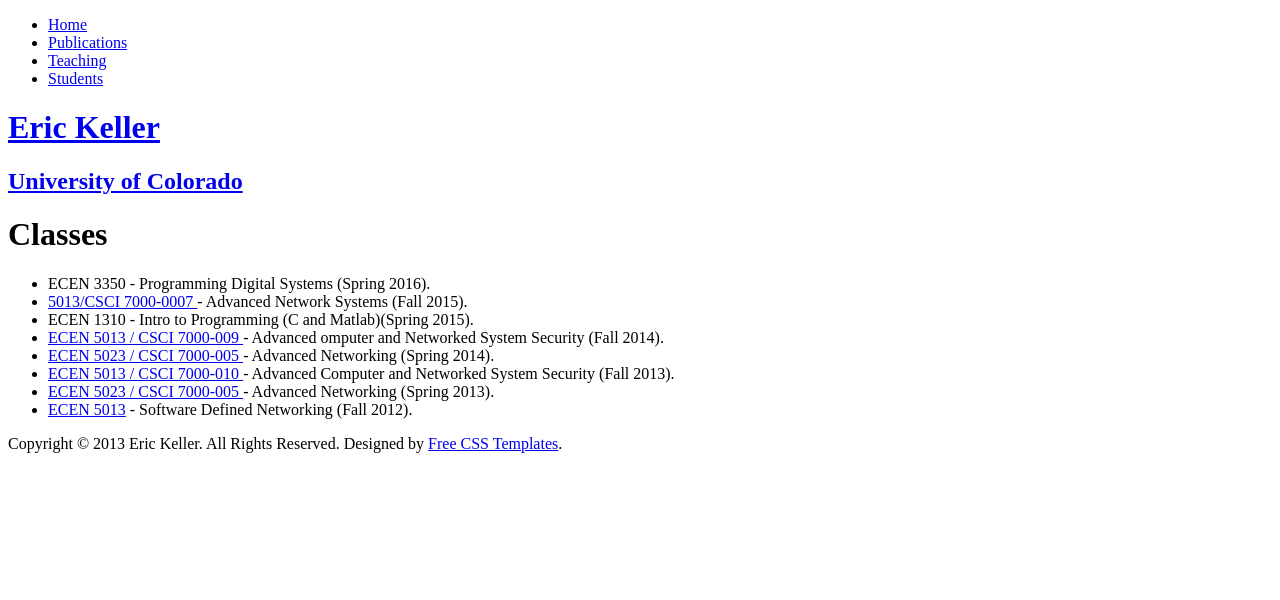
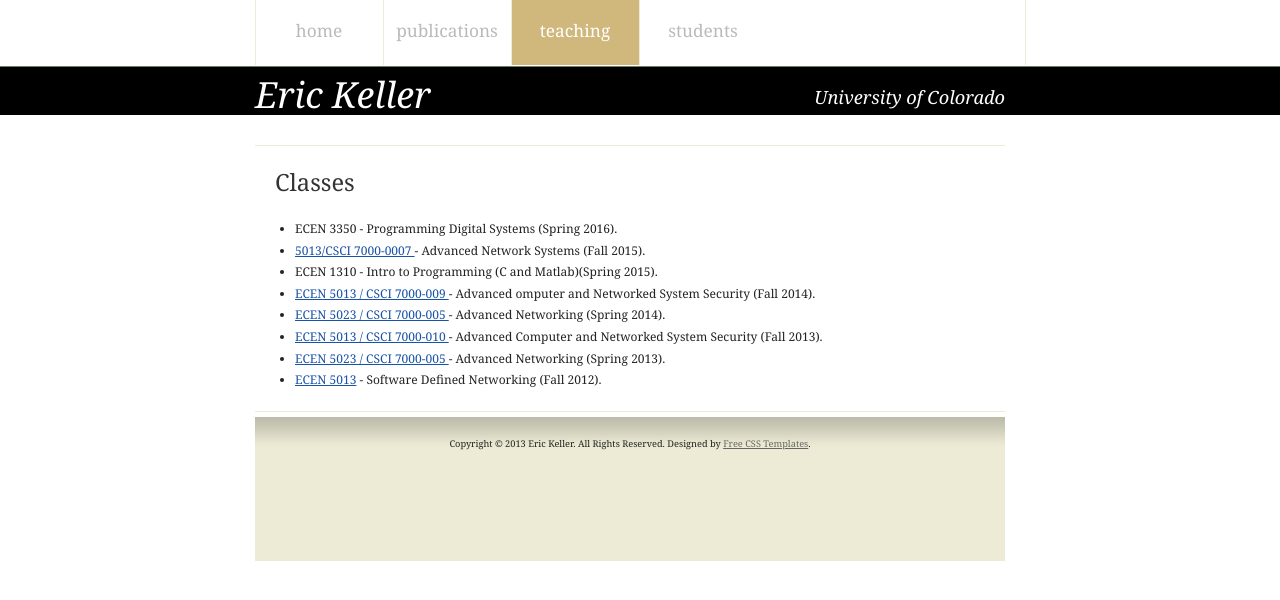
Before and after one commit to nsr-colorado/nsr-colorado.github.io, a Jekyll site: the page built from personal_pages/ekeller/teaching.html, in a window 1280 px wide. Shown: the top 600 px of the page. Built offline with Jekyll 4.4.1, drawn with Linux system fonts in a browser that asks for light colours.

Commit message:
updated some links

```diff
--- a/personal_pages/ekeller/publications.html
+++ b/personal_pages/ekeller/publications.html
@@ -20,12 +20,12 @@
 <title>Eric Keller's Publications -- University of Colorado</title>
 <link rel="shortcut icon" href="http://www.colorado.edu/sites/default/files/favicon.png" />
 
-<link href="css/default.css" rel="stylesheet" type="text/css" />
+<link href="http://nsr.colorado.edu/personal_pages/ekeller/css/default.css" rel="stylesheet" type="text/css" />
 <meta name="author" content="Eric Keller" />
 
 
 
-<link href="css/default.css" rel="stylesheet" type="text/css" />
+<link href="http://nsr.colorado.edu/personal_pages/ekeller/css/default.css" rel="stylesheet" type="text/css" />
 </head>
 <body>
 
@@ -51,7 +51,7 @@
 <!-- end #menu -->
 <div id="header">
 
-   <h1><a href="http://ngn.cs.colorado.edu/~ekeller">Eric Keller</a></h1>
+   <h1><a href="http://nsr.colorado.edu/ekeller">Eric Keller</a></h1>
    <h2><a href="http://www.colorado.edu/">University of Colorado</a></h2>
 
 </div>
--- a/personal_pages/ekeller/students.html
+++ b/personal_pages/ekeller/students.html
@@ -20,12 +20,12 @@
 <title>Eric Keller's Students -- University of Colorado</title>
 <link rel="shortcut icon" href="http://www.colorado.edu/sites/default/files/favicon.png" />
 
-<link href="../css/default.css" rel="stylesheet" type="text/css" />
+<link href="http://nsr.colorado.edu/personal_pages/ekeller/css/default.css" rel="stylesheet" type="text/css" />
 <meta name="author" content="Eric Keller" />
 
 
 
-<link href="css/default.css" rel="stylesheet" type="text/css" />
+<link href="http://nsr.colorado.edu/personal_pages/ekeller/css/default.css" rel="stylesheet" type="text/css" />
 </head>
 <body>
 
@@ -51,7 +51,7 @@
 <!-- end #menu -->
 <div id="header">
 
-   <h1><a href="http://ngn.cs.colorado.edu/~ekeller">Eric Keller</a></h1>
+   <h1><a href="http://nsr.colorado.edu/ekeller">Eric Keller</a></h1>
    <h2><a href="http://www.colorado.edu/">University of Colorado</a></h2>
 
 </div>
--- a/personal_pages/ekeller/teaching.html
+++ b/personal_pages/ekeller/teaching.html
@@ -20,12 +20,12 @@
 <title>Eric Keller's Teaching -- University of Colorado</title>
 <link rel="shortcut icon" href="http://www.colorado.edu/sites/default/files/favicon.png" />
 
-<link href="../css/default.css" rel="stylesheet" type="text/css" />
+<link href="http://nsr.colorado.edu/personal_pages/ekeller/css/default.css" rel="stylesheet" type="text/css" />
 <meta name="author" content="Eric Keller" />
 
 
 
-<link href="css/default.css" rel="stylesheet" type="text/css" />
+<link href="http://nsr.colorado.edu/personal_pages/ekeller/css/default.css" rel="stylesheet" type="text/css" />
 </head>
 <body>
 
@@ -51,7 +51,7 @@
 <!-- end #menu -->
 <div id="header">
 
-   <h1><a href="http://ngn.cs.colorado.edu/~ekeller">Eric Keller</a></h1>
+   <h1><a href="http://nsr.colorado.edu/ekeller">Eric Keller</a></h1>
    <h2><a href="http://www.colorado.edu/">University of Colorado</a></h2>
 
 </div>
```
Also changed, not shown: personal_pages/ekeller/index.html (+5 -5 lines).
